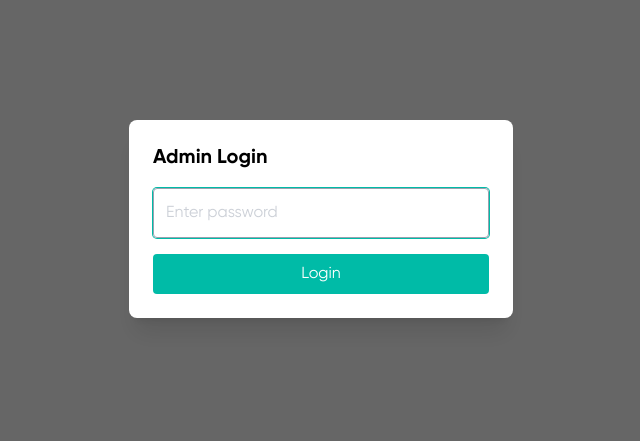
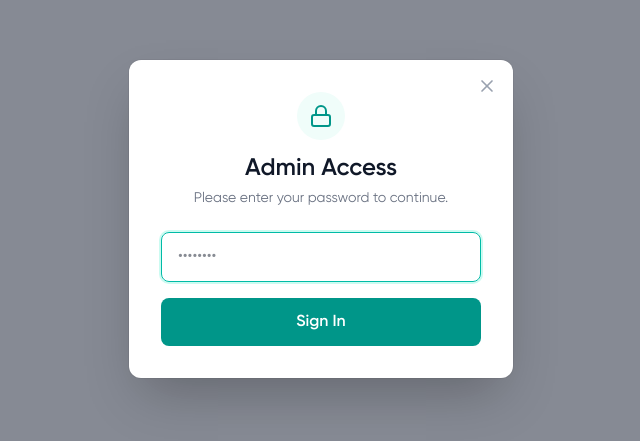
Before and after one commit to zidanegimiga/kenyacreates-iris, a Next.js app: page /cms/login in a window 1280 px wide. Shown: the part 181-622 px from the top of the page, without its empty margins (319-959 px from the left). Built offline with nearby package versions, Linux system fonts and the light colour scheme.

Commit message:
logon page

```diff
--- a/src/app/components/cms/LoginModal.tsx
+++ b/src/app/components/cms/LoginModal.tsx
@@ -1,52 +1,102 @@
-// src/components/cms/LoginModal.tsx
 "use client";
 
-import { useState } from "react";
+import { useState, useEffect } from "react";
 import { login } from "@/lib/auth";
 import { useRouter } from "next/navigation";
+import { Lock, X, Loader2 } from "lucide-react";
 
-export default function LoginModal({ showLogin, setShowLogin }: { showLogin: boolean, setShowLogin: (showLogin: boolean) => void }) {
+export default function LoginModal({
+  showLogin,
+  setShowLogin
+}: {
+  showLogin: boolean;
+  setShowLogin: (show: boolean) => void
+}) {
   const [password, setPassword] = useState("");
   const [error, setError] = useState("");
-  const router = useRouter()
-  // const { toggle } = useEditorStore();
+  const [isLoading, setIsLoading] = useState(false);
+  const router = useRouter();
 
-  const handleSubmit = (e: React.FormEvent) => {
+  useEffect(() => {
+    const handleEsc = (e: KeyboardEvent) => {
+      if (e.key === "Escape") setShowLogin(false);
+    };
+    window.addEventListener("keydown", handleEsc);
+    return () => window.removeEventListener("keydown", handleEsc);
+  }, [setShowLogin]);
+
+  if (!showLogin) return null;
+
+  const handleSubmit = async (e: React.FormEvent) => {
     e.preventDefault();
+    setIsLoading(true);
+    setError("");
+
+    try {
       if (login(password)) {
-      // toggle();
-      router.push('/cms/editor')
+        router.push('/cms/editor');
         setShowLogin(false);
       } else {
-      setError("Incorrect password");
+        setError("Invalid credentials. Please try again.");
+      }
+    } catch (err) {
+      setError("An unexpected error occurred.");
+    } finally {
+      setIsLoading(false);
     }
   };
 
   return (
-    <div className="fixed inset-0 z-50 flex items-center justify-center bg-black/60">
+    <div className="fixed inset-0 z-50 flex items-center justify-center p-4 bg-slate-900/50 backdrop-blur-sm animate-in fade-in duration-200">
+      <div className="absolute inset-0" onClick={() => setShowLogin(false)} />
+
       <form
         onSubmit={handleSubmit}
-        className="w-full max-w-sm rounded-lg bg-white p-6 shadow-xl"
+        className="relative w-full max-w-sm overflow-hidden rounded-xl bg-white p-8 shadow-2xl ring-1 ring-black/5"
       >
-        <h2 className="mb-4 text-xl font-bold text-black">Admin Login</h2>
+        <button
+          type="button"
+          onClick={() => setShowLogin(false)}
+          className="absolute right-4 top-4 text-gray-400 hover:text-gray-600 transition-colors"
+        >
+          <X size={20} />
+        </button>
+
+        <div className="mb-6 flex flex-col items-center text-center">
+          <div className="mb-3 flex h-12 w-12 items-center justify-center rounded-full bg-teal-50 text-teal-600">
+            <Lock size={24} />
+          </div>
+          <h2 className="text-2xl font-semibold text-gray-900">Admin Access</h2>
+          <p className="mt-1 text-sm text-gray-500">Please enter your password to continue.</p>
+        </div>
+
+        <div className="space-y-4">
+          <div>
             <input
               type="password"
               value={password}
               onChange={(e) => {
                 setPassword(e.target.value);
-            setError("");
+                if (error) setError("");
               }}
-          placeholder="Enter password"
-          className="text-gray-400 w-full rounded border p-3 focus:outline-none focus:ring-1 focus:ring-teal-500"
+              placeholder="••••••••"
+              className={`w-full rounded-lg border px-4 py-3 text-gray-900 transition-all focus:outline-none focus:ring-2 ${
+                error
+                  ? "border-red-300 focus:ring-red-100"
+                  : "border-gray-200 focus:border-teal-500 focus:ring-teal-100"
+              }`}
               autoFocus
+              disabled={isLoading}
             />
-        {error && <p className="mt-2 text-sm text-red-600">{error}</p>}
-        <div className="mt-4 flex gap-2">
+            {error && <p className="mt-2 text-xs font-medium text-red-500">{error}</p>}
+          </div>
+
           <button
             type="submit"
-            className="flex-1 rounded bg-teal-500 px-4 py-2 text-white hover:bg-teal-700"
+            disabled={isLoading}
+            className="flex w-full items-center justify-center rounded-lg bg-teal-600 px-4 py-3 font-semibold text-white transition-all hover:bg-teal-700 active:scale-[0.98] disabled:opacity-70"
           >
-            Login
+            {isLoading ? <Loader2 className="mr-2 h-4 w-4 animate-spin" /> : "Sign In"}
           </button>
         </div>
       </form>
```
Lines whose indentation alone changed are shown as unchanged.
